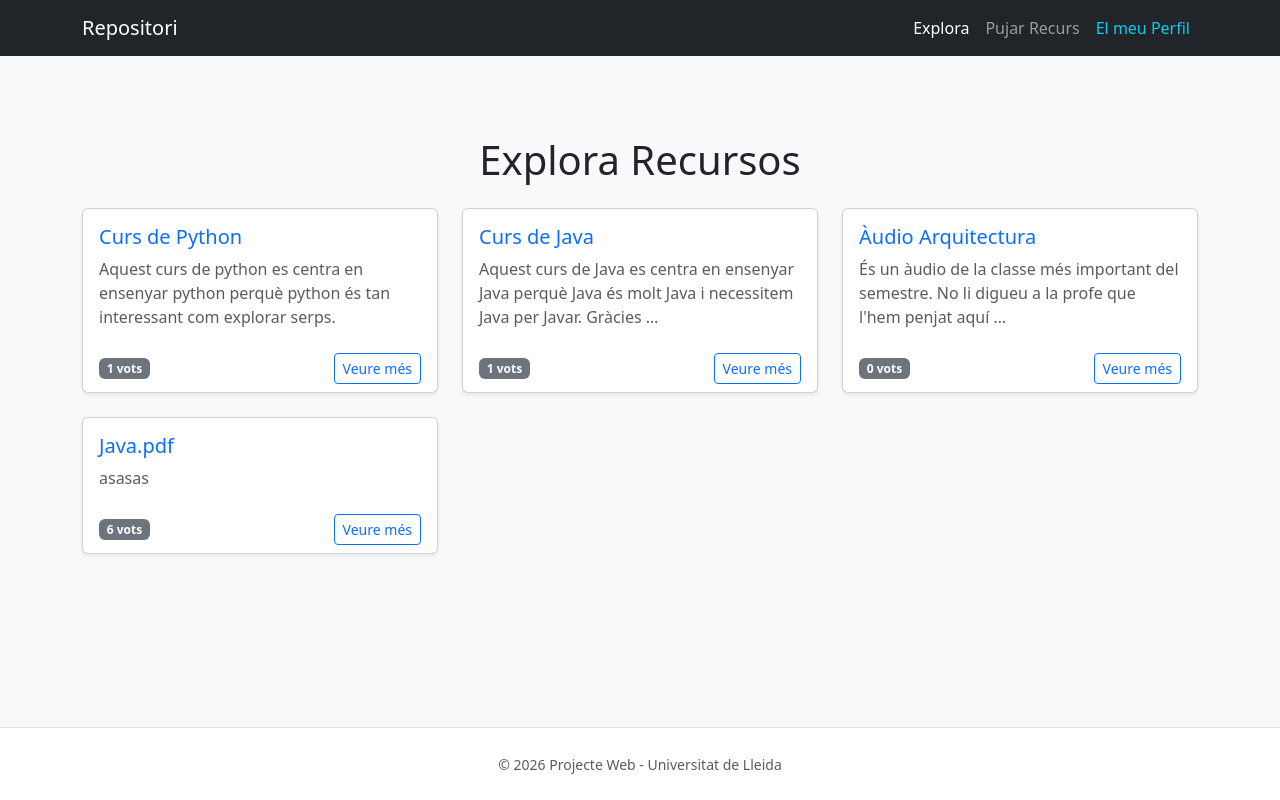
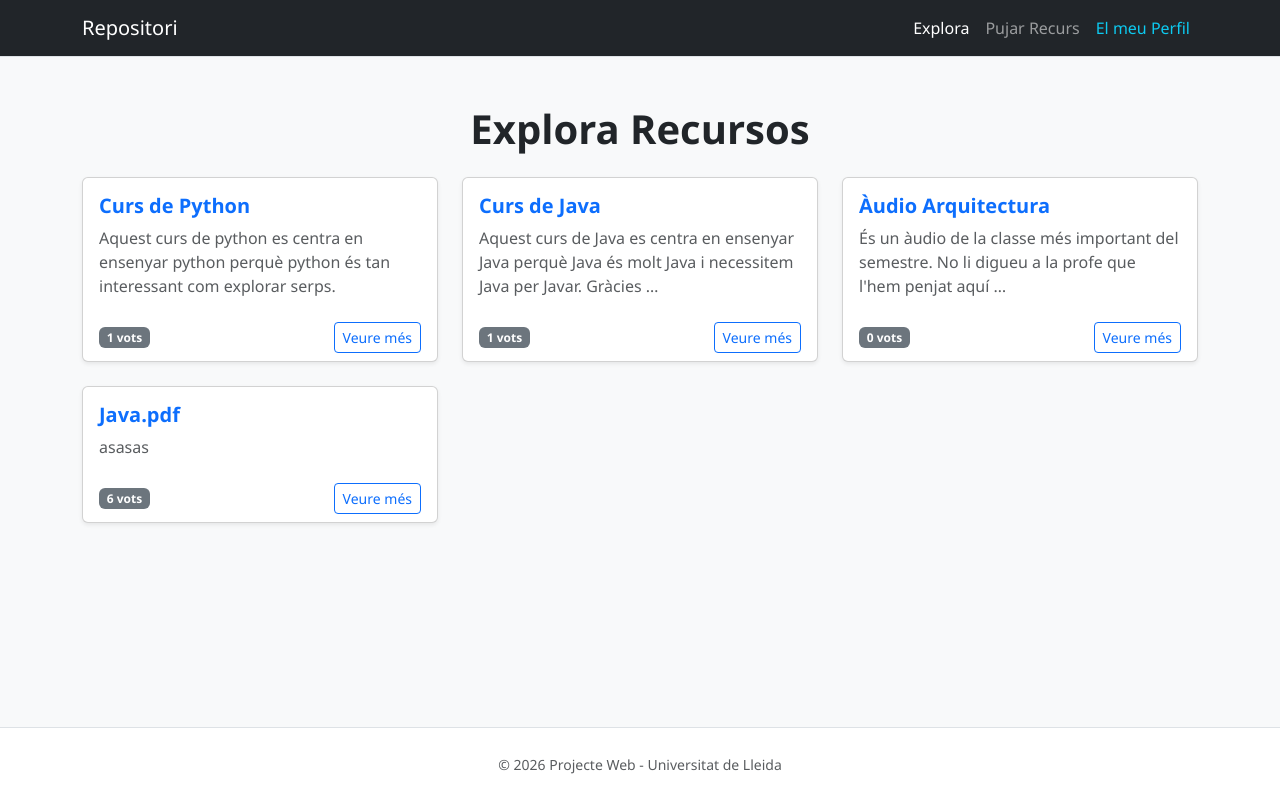
Before and after one commit to eem-3/web-project, a Django app: page / in a window 1280 px wide. Run offline with Django 5.2, Linux system fonts and the light colour scheme; data comes from the database, SQL or seed files in the repository; both versions use the stored data as it was after the commit.

Commit message:
Añadido lenguaje  sass para estilos

```diff
--- a/core/templates/base.html
+++ b/core/templates/base.html
@@ -1,3 +1,4 @@
+{% load static %}
 <!DOCTYPE html>
 <html lang="ca">
 <head>
@@ -5,10 +6,7 @@
     <meta name="viewport" content="width=device-width, initial-scale=1.0">
     <title>UdL Resources</title>
     <link href="https://cdn.jsdelivr.net/npm/bootstrap@5.3.0/dist/css/bootstrap.min.css" rel="stylesheet">
-    <style>
-        body { background-color: #f8f9fa; }
-        .navbar { margin-bottom: 2rem; }
-    </style>
+    <link href="{% static 'styles/css/style.css' %}" rel="stylesheet">
 </head>
 <body class="d-flex flex-column min-vh-100">
 
--- /dev/null
+++ b/static/styles/css/style.css
@@ -0,0 +1,53 @@
+body {
+  font-family: "Segoe UI", sans-serif;
+  font-size: 1rem;
+  font-weight: 400;
+  line-height: 1.5;
+  color: #212529;
+  background-color: #f8f9fa;
+  margin: 0;
+  -webkit-font-smoothing: antialiased;
+  -moz-osx-font-smoothing: grayscale;
+}
+
+.navbar {
+  background-color: var(--bs-light);
+  border-bottom: 1px solid var(--bs-border-color);
+}
+
+h1, h2, h3, h4, h5, h6 {
+  margin-top: 0;
+  margin-bottom: 0.5rem;
+  font-weight: 600;
+  line-height: 1.2;
+  color: var(--bs-heading-color, inherit);
+}
+
+a {
+  color: var(--bs-primary);
+  text-decoration: none;
+  transition: color 0.2s ease-in-out;
+}
+a:hover {
+  color: var(--bs-primary-border-subtle);
+  text-decoration: underline;
+}
+
+.main-container {
+  padding-top: 3rem;
+  padding-bottom: 3rem;
+}
+
+.text-muted-custom {
+  color: var(--bs-secondary-color) !important;
+  font-size: 0.9rem;
+}
+
+code {
+  font-family: SFMono-Regular, Menlo, Monaco, Consolas, "Liberation Mono", "Courier New", monospace;
+  font-size: 0.875em;
+  color: #d63384;
+  word-wrap: break-word;
+}
+
+/*# sourceMappingURL=style.css.map */
--- /dev/null
+++ b/static/styles/scss/style.scss
@@ -0,0 +1,61 @@
+// 1. VARIABLES (Sass)
+$font-main: "Segoe UI", sans-serif;
+$font-code: SFMono-Regular, Menlo, Monaco, Consolas, "Liberation Mono", "Courier New", monospace;
+$primary-color: var(--bs-primary); // Vinculado a Bootstrap
+$bg-light: #f8f9fa;
+$text-main: #212529;
+
+// 2. ESTILOS BASE
+body {
+    font-family: $font-main;
+    font-size: 1rem;
+    font-weight: 400;
+    line-height: 1.5;
+    color: $text-main;
+    background-color: $bg-light;
+    margin: 0;
+    -webkit-font-smoothing: antialiased;
+    -moz-osx-font-smoothing: grayscale;
+}
+.navbar {
+    background-color: var(--bs-light);
+    border-bottom: 1px solid var(--bs-border-color);
+}
+
+h1, h2, h3, h4, h5, h6 {
+    margin-top: 0;
+    margin-bottom: 0.5rem;
+    font-weight: 600;
+    line-height: 1.2;
+    color: var(--bs-heading-color, inherit);
+}
+
+a {
+    color: $primary-color;
+    text-decoration: none;
+    transition: color 0.2s ease-in-out;
+
+    &:hover {
+        color: var(--bs-primary-border-subtle);
+        text-decoration: underline;
+    }
+}
+
+// 3. UTILIDADES SEMÁNTICAS (Lo que querías para limpiar el HTML)
+.main-container {
+    padding-top: 3rem;
+    padding-bottom: 3rem;
+}
+
+// Ejemplo de cómo encapsular el texto de tus tarjetas
+.text-muted-custom {
+    color: var(--bs-secondary-color) !important;
+    font-size: 0.9rem;
+}
+
+code {
+    font-family: $font-code;
+    font-size: 0.875em;
+    color: #d63384;
+    word-wrap: break-word;
+}
--- a/web_project/settings.py
+++ b/web_project/settings.py
@@ -118,6 +118,10 @@ USE_TZ = True
 
 STATIC_URL = 'static/'
 
+STATICFILES_DIRS = [
+    BASE_DIR / "static",
+]
+
 #REDIRECT SETTINGS
 LOGIN_REDIRECT_URL = '/'
 LOGOUT_REDIRECT_URL = '/'
```
Also changed, not shown: core/templates/home.html (indentation only), db.sqlite3, 1 other file.
